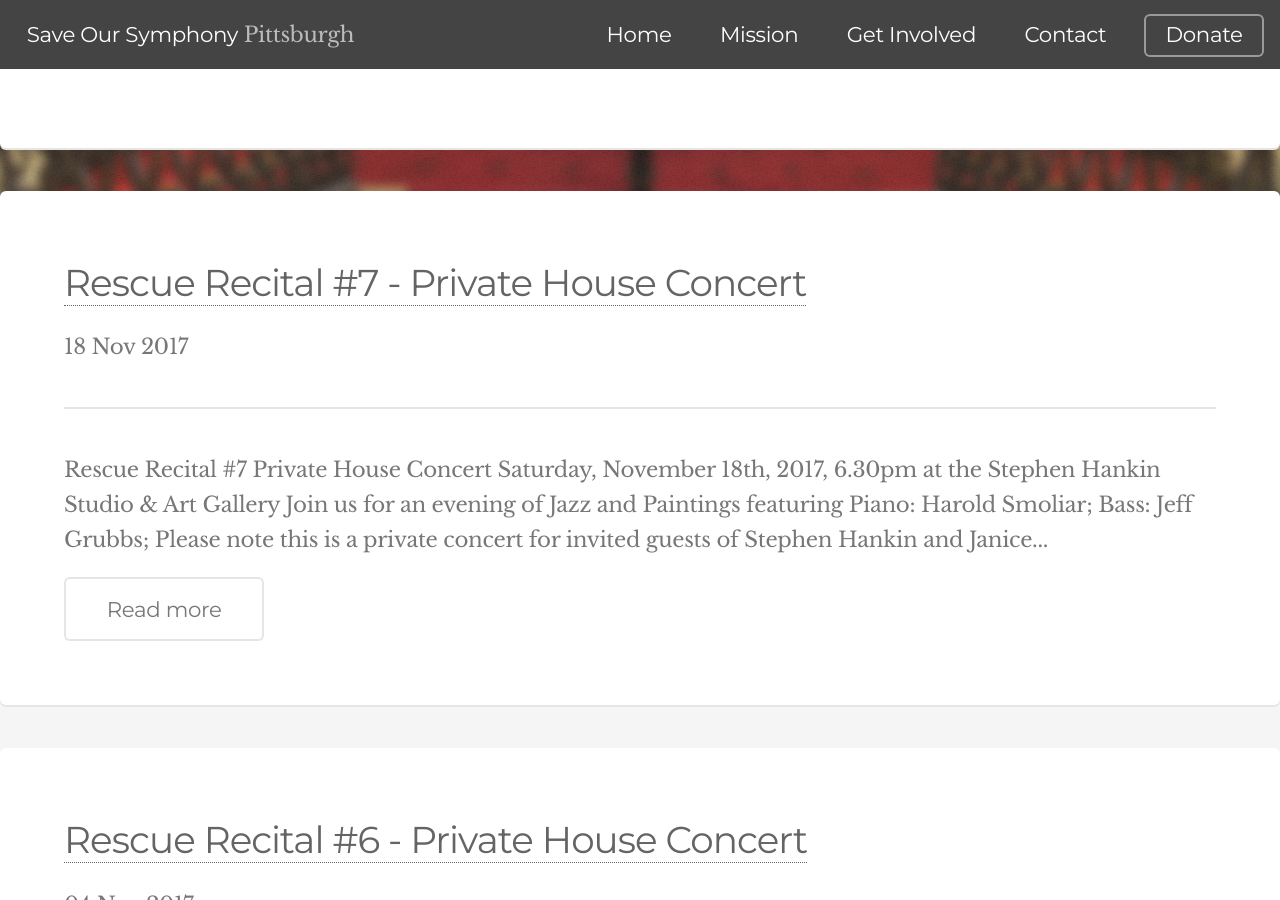
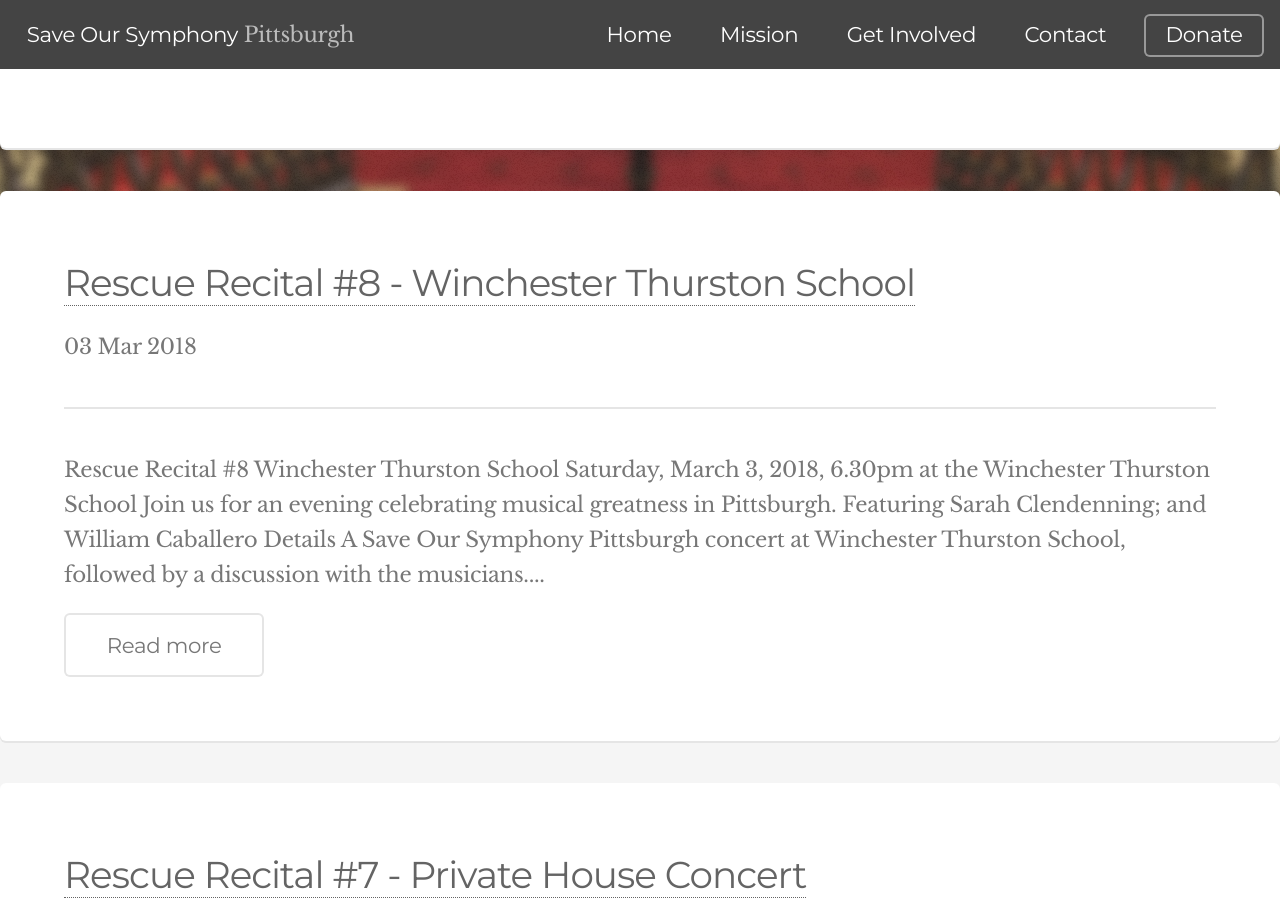
Before and after one commit to daraghbyrne/sospittsburgh, a Jekyll site: the page built from rescuerecitals.html, in a window 1280 px wide and 900 px high, scrolled down 470 px. Built offline with Jekyll 4.4.1, drawn with Linux system fonts in a browser that asks for light colours; nearby versions of some CDN libraries.

Commit message:
Update for WT

```diff
--- /dev/null
+++ b/_posts/events/2018-03-03-winchester-thurston.markdown
@@ -0,0 +1,34 @@
+---
+layout: post
+title:  "Rescue Recital #8 - Winchester Thurston School"
+date:   2018-03-03 18:30:00 -0400
+categories: event events
+description: "Performances by members of the PSO, including WT parents Sarah Clendenning and William Caballero, will celebrate musical greatness in Pittsburgh."
+---
+
+
+#### Rescue Recital  #8
+## Winchester Thurston School
+### Saturday, March 3, 2018, 6.30pm at the Winchester Thurston School
+
+
+> #### Join us for an evening celebrating musical greatness in Pittsburgh. Featuring  <br/>
+> Sarah Clendenning; and <br/>
+> William Caballero <br/>
+
+__Details__
+
+A Save Our Symphony Pittsburgh concert at Winchester Thurston School, followed by a discussion with the musicians.  This intimate concert is perfect for music lovers of all ages.  Performances by members of the PSO, including WT parents Sarah Clendenning and William Caballero, will celebrate musical greatness in Pittsburgh. After the concert, stay for a reception and meet some of the PSO mucisians.
+
+| __WHEN:__  | 6.30 P.M. Saturday, March 3, 2018  |
+| __WHERE:__  | Hilda Willis Room in the Upper School, 555 Morewood Ave
+Pittsburgh, PA 15213 (Please use the Upper School entrance on corner of Morewood and Bayard)  |
+| __COST:__  | __Minimum donation:__ $50 per person; $25 students and youth. Larger donations gladly accepted. Open seating. Limit 160 tickets. |
+| __RSVP:__  | _By [getting your tickets online](https://squareup.com/store/save-our-symphony-pittsburgh) or send checks made out to SOS Pittsburgh to: 5868-A Ellsworth Avenue, Pittsburgh, 15232. |
+
+
+_Proceeds from the event benefit the Save Our Symphony Pittsburgh Fund at the Pittsburgh Foundation.  Contributions are tax deductible and 100% of donations are devoted to the SOS Fund at the Pittsburgh Foundation._
+
+
+![Winchester Thurston School Logo](/assets/images/events/wt_logo.jpg)
+![Pittsburgh Foundation Logo](/assets/images/events/pittsburgh-foundation-logo.png)
```
Also changed, not shown: index.md (+4 -1 lines), assets/images/banner copy.jpg (deleted), assets/images/events/pittsburgh-foundation-logo.png (added), assets/images/events/wt_logo.jpg (added), assets/images/pic01.jpg (deleted), assets/images/pic02.jpg (deleted), assets/images/pic03.jpg (deleted), assets/images/pic04.jpg (deleted), assets/images/pic05.jpg (deleted), assets/images/pic06.jpg (deleted), assets/images/pic07.jpg (deleted).
